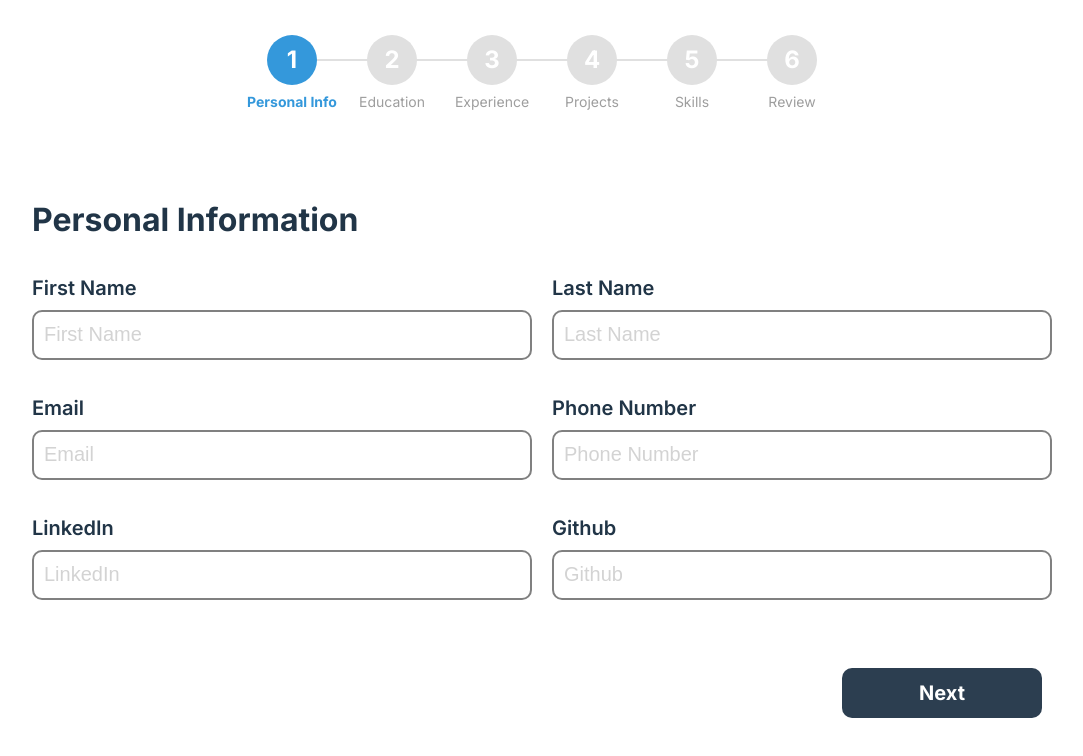
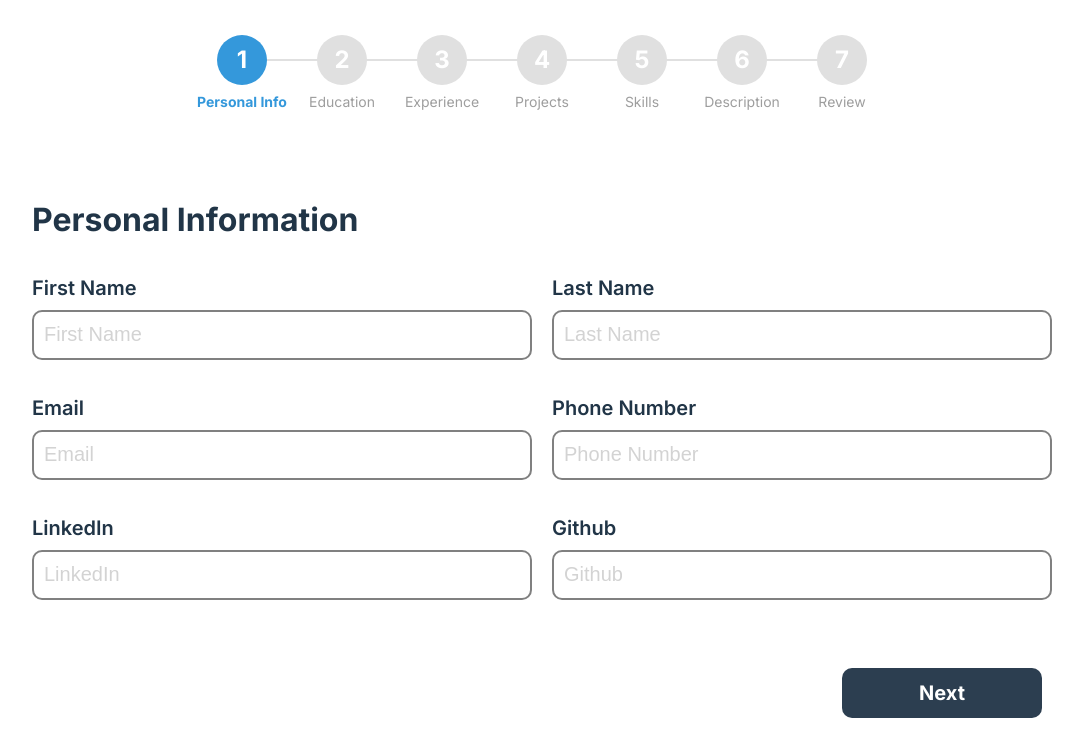
Before and after one commit to Hussein-Abdallah0/CareerForgeAI, a React (Vite) app in the folder frontend/: page /resume/form in a window 1280 px wide. Shown: the top 756 px of the page, without its empty margins (98-1181 px from the left). Built offline with nearby package versions, Linux system fonts and the light colour scheme; sample sign-in values are in the browser's storage.

Commit message:
Finish job description -Finish JobDescriptionForm -Add styling for the text input -Add JobDescriptionForm component to resume builder

```diff
--- a/frontend/src/pages/Resume/JobDescription/index.jsx
+++ b/frontend/src/pages/Resume/JobDescription/index.jsx
@@ -1,7 +1,21 @@
 import React from "react";
+import Button from "../../../components/Button";
+import "./styles.css";
 
-const jobDescription = () => {
-  return <div>jobDescription</div>;
-};
-
-export default jobDescription;
+export default function JobDescriptionForm({ formData, setFormData, nextStep, prevStep }) {
+  return (
+    <div className="job-desc-form">
+      <h2>Job Description</h2>
+      <textarea
+        className="job-input"
+        placeholder="Paste the full job description here..."
+        value={formData.jobDescription}
+        onChange={(e) => setFormData({ ...formData, jobDescription: e.target.value })}
+      />
+      <div className="form-actions">
+        <Button text="Back" version="border" onClick={prevStep} />
+        <Button text="Next" onClick={nextStep} disabled={!formData.jobDescription.trim()} />
+      </div>
+    </div>
+  );
+}
--- a/frontend/src/pages/Resume/JobDescription/styles.css
+++ b/frontend/src/pages/Resume/JobDescription/styles.css
@@ -0,0 +1,5 @@
+.job-input {
+  width: 100%;
+  height: 200px;
+  border: 1px solid gray;
+}
--- a/frontend/src/pages/Resume/ResumeBuilderForm/index.jsx
+++ b/frontend/src/pages/Resume/ResumeBuilderForm/index.jsx
@@ -6,6 +6,7 @@ import EducationForm from "../EducationForm";
 import ExperienceForm from "../ExperienceForm";
 import ProjectsForm from "../ProjectsForm";
 import ReviewForm from "../ReviewForm";
+import JobDescriptionForm from "../JobDescription";
 
 function ResumeBuilderForm() {
   const [step, setStep] = useState(1);
@@ -52,7 +53,15 @@ function ResumeBuilderForm() {
   };
 
   // Step names for the progress indicator
-  const steps = ["Personal Info", "Education", "Experience", "Projects", "Skills", "Review"];
+  const steps = [
+    "Personal Info",
+    "Education",
+    "Experience",
+    "Projects",
+    "Skills",
+    "Description",
+    "Review",
+  ];
 
   return (
     <div className="multi-step-form">
@@ -117,7 +126,16 @@ function ResumeBuilderForm() {
           />
         )}
 
-        {step === 6 && <ReviewForm formData={formData} prevStep={prevStep} />}
+        {step === 6 && (
+          <JobDescriptionForm
+            formData={formData}
+            setFormData={setFormData}
+            nextStep={nextStep}
+            prevStep={prevStep}
+          />
+        )}
+
+        {step === 7 && <ReviewForm formData={formData} prevStep={prevStep} />}
       </div>
     </div>
   );
```
